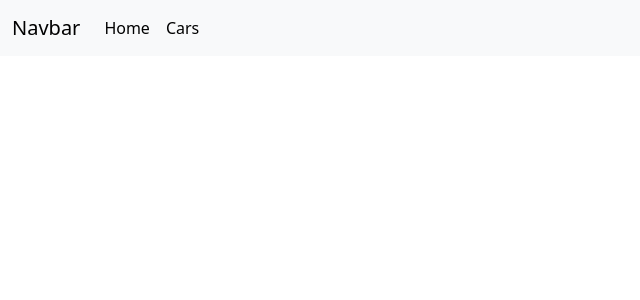
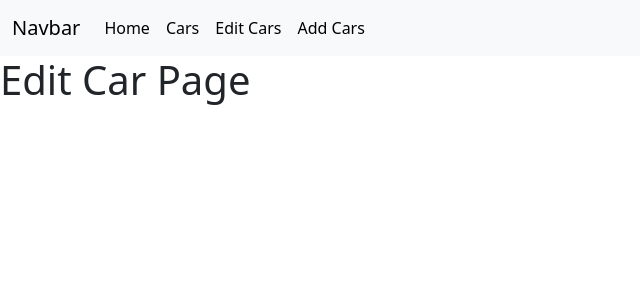
Before and after one commit to RaduCruceat/CarVue.js-FE, a Vue app: page /EditCars in a window 1280 px wide. Before the commit this address had no page. Shown: the top 300 px of the page, without its empty margins (0-640 px from the left). Built offline with nearby package versions, Linux system fonts and the light colour scheme.

Commit message:
added addCars,editCars vues and imported in index.js

```diff
--- a/src/App.vue
+++ b/src/App.vue
@@ -19,6 +19,12 @@ import HelloWorld from './components/HelloWorld.vue'
                       <li class="nav-item">
                           <RouterLink class="nav-link active" aria-current="page" to="/Cars">Cars</RouterLink>
                       </li>
+                      <li class="nav-item">
+                          <RouterLink class="nav-link active" aria-current="page" to="/EditCars">Edit Cars</RouterLink>
+                      </li>
+                      <li class="nav-item">
+                          <RouterLink class="nav-link active" aria-current="page" to="/AddCars">Add Cars</RouterLink>
+                      </li>
 
 
                   </ul>
--- a/src/router/index.js
+++ b/src/router/index.js
@@ -1,6 +1,8 @@
 import { createRouter, createWebHistory } from 'vue-router'
 import HomeView from '../views/HomeView.vue'
 import CarsView from '../views/Cars/CarsView.vue'
+import EditCarsView from '../views/Cars/EditCarsView.vue'
+import AddCarsView from '../views/Cars/AddCarsView.vue'
 
 const router = createRouter({
   history: createWebHistory(import.meta.env.BASE_URL),
@@ -23,6 +25,16 @@ const router = createRouter({
          name: 'Cars',
          component: CarsView
       },
+      {
+          path: '/EditCars',
+          name: 'EditCars',
+          component: EditCarsView
+      },
+      {
+          path: '/AddCars',
+          name: 'AddCars',
+          component: AddCarsView
+      },
   ]
 })
 
--- /dev/null
+++ b/src/views/Cars/AddCarsView.vue
@@ -0,0 +1,6 @@
+<template>
+    <main>
+        <h1>Add Car Page</h1>
+
+    </main>
+</template>
--- /dev/null
+++ b/src/views/Cars/EditCarsView.vue
@@ -0,0 +1,6 @@
+<template>
+    <main>
+        <h1>Edit Car Page</h1>
+
+    </main>
+</template>
```
